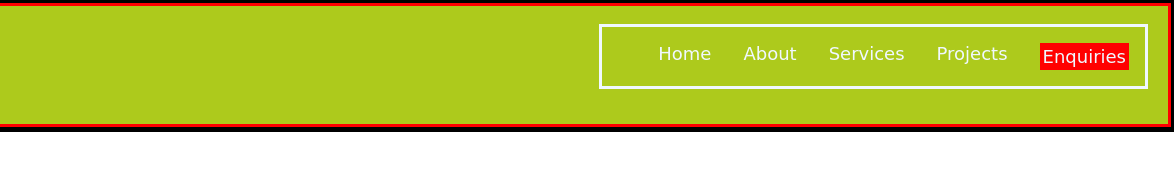
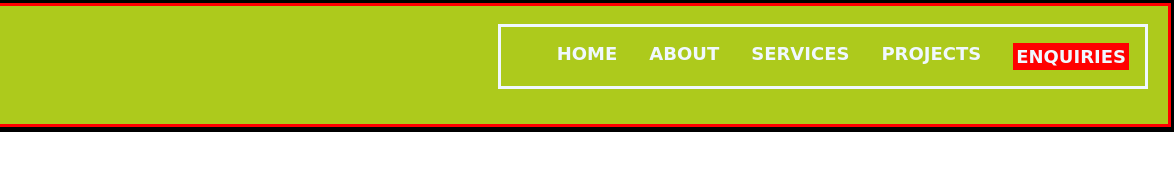
Before and after one commit to Yommyfaces/HTML-CSS-Yomi_Assignment, a plain HTML site: page index.html in a window 1280 px wide. Shown: the full height of the page, 106-1280 px from the left. Drawn offline with Linux system fonts and the light colour scheme.

Commit message:
nav_list text transform (Uppercase)

```diff
--- a/sass/component/_nav.scss
+++ b/sass/component/_nav.scss
@@ -28,7 +28,9 @@
     border-style: solid;
     color: aliceblue;
     font-size: large;
+    font-weight: bold;
     font-family: cursive;
+    text-transform: uppercase;
 
     li{
       margin: 1rem;
```
Also changed, not shown: css/main.css, 1 other file.
